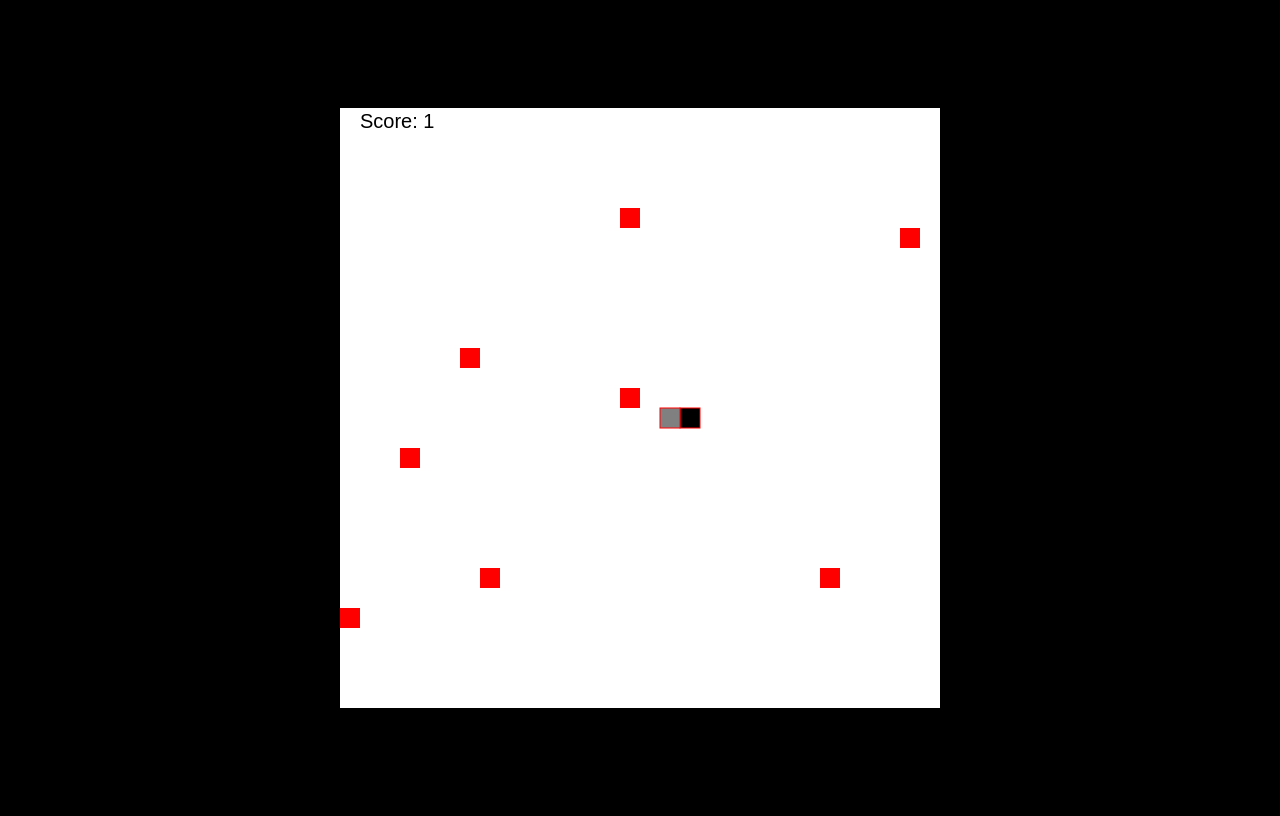
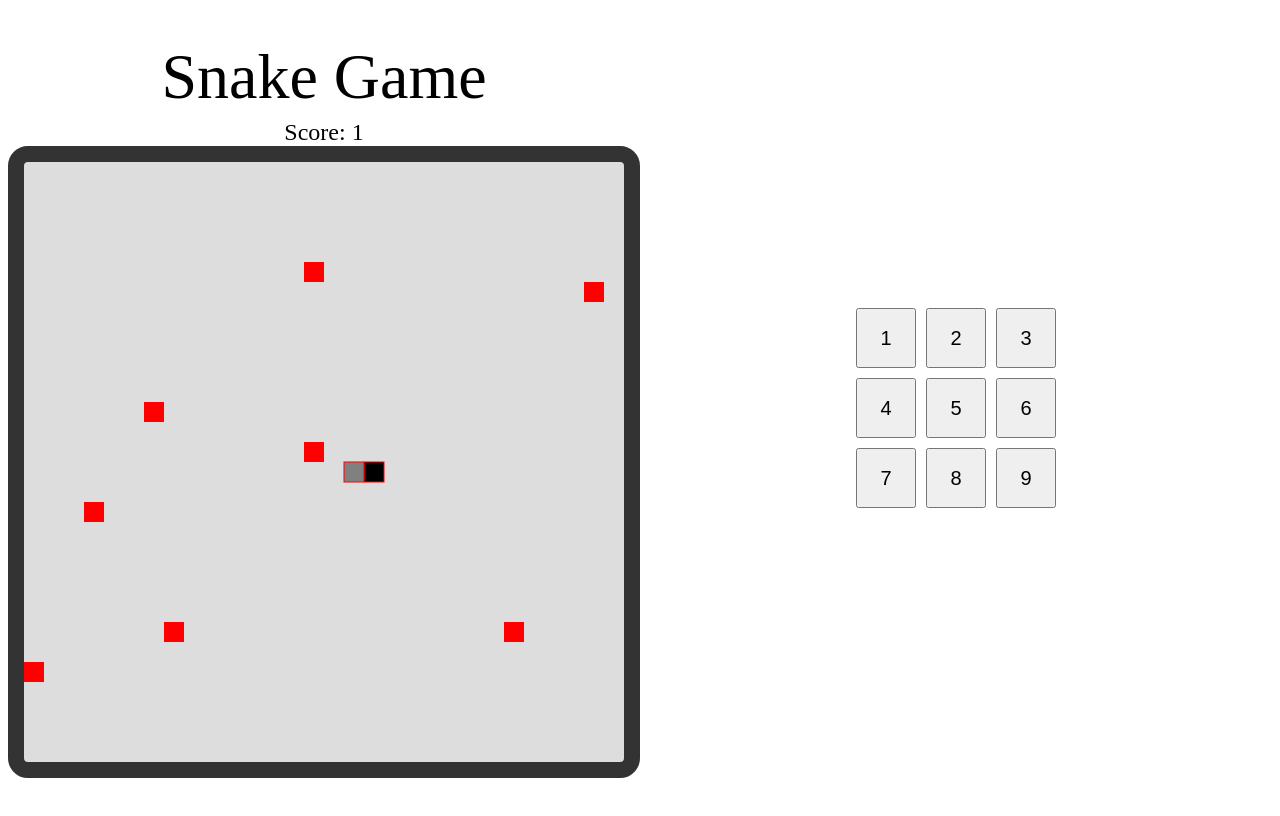
Before and after one commit to frye/snakes-demo, a plain HTML site: page index.html in a window 1280 px wide. Drawn offline with Linux system fonts and the light colour scheme.

Commit message:
Sample code with the changes during workshop

```diff
--- a/index.html
+++ b/index.html
@@ -5,7 +5,22 @@
     <link rel="stylesheet" type="text/css" href="style.css">
 </head>
 <body>
-    <canvas id="gameCanvas"></canvas>
+    <div id="gameContainer">
+        <div id="title">Snake Game</div>
+        <div id="score"></div>
+        <canvas id="gameCanvas"></canvas>
+    </div>
+    <div id="buttonGrid">
+        <button id="btn1" class="gridButton">1</button>
+        <button id="btn2" class="gridButton">2</button>
+        <button id="btn3" class="gridButton">3</button>
+        <button id="btn4" class="gridButton">4</button>
+        <button id="btn5" class="gridButton">5</button>
+        <button id="btn6" class="gridButton">6</button>
+        <button id="btn7" class="gridButton">7</button>
+        <button id="btn8" class="gridButton">8</button>
+        <button id="btn9" class="gridButton">9</button>
+    </div>
     <script src="script.js"></script>
 </body>
 </html>
--- a/script.js
+++ b/script.js
@@ -8,6 +8,7 @@ let candy = [];
 let numCandy = 8;
 let snake = [];
 let d = 'RIGHT';
+let topScores = JSON.parse(localStorage.getItem('topScores')) || [0, 0, 0];
 let gameSpeed = 150;
 canvas.width = canvasSize;
 canvas.height = canvasSize;
@@ -21,8 +22,23 @@ for (let i = 0; i < numCandy; i++) {
     });
 }
 
+document.addEventListener('keydown', direction);
 
-document.addEventListener('keydown', direction);
+document.getElementById('btn2').addEventListener('click', function() {
+  if ( d != 'DOWN') { d = 'UP' };
+});
+
+document.getElementById('btn4').addEventListener('click', function() {
+  if ( d != 'RIGHT' ) { d = 'LEFT' };
+});
+
+document.getElementById('btn6').addEventListener('click', function() {
+    if ( d != 'LEFT' ) { d = 'RIGHT' };
+});
+
+document.getElementById('btn8').addEventListener('click', function() {
+    if ( d != 'UP' ) { d = 'DOWN' };
+});
 
 function direction(event) {
     if (event.keyCode == 37 && d != 'RIGHT') {
@@ -62,8 +78,8 @@ function draw() {
 
     for (let i = 0; i < candy.length; i++) {
       if (snakeX == candy[i].x && snakeY == candy[i].y) {
+          ateCandy = true;
           score++;
-          ateCandy = true;
           candy.splice(i, 1); // remove the eaten candy item
           candy.push({ // add a new candy item
               x: Math.floor(Math.random() * canvasSize / box) * box,
@@ -75,6 +91,12 @@ function draw() {
 
     if (!ateCandy) {
         snake.pop();
+    } else {
+        if (score % 5 === 0 && gameSpeed > 25) { // check if 5 candies have been eaten and the gameSpeed is above a certain limit
+            clearInterval(game); // clear the existing interval
+            gameSpeed -= 25; // decrease the gameSpeed
+            game = setInterval(draw, gameSpeed); // start a new interval with the new gameSpeed
+        }
     }
 
     let newHead = {
@@ -82,15 +104,20 @@ function draw() {
         y: snakeY
     };
 
-    if (snakeX < 0 || snakeY < 0 || snakeX > canvasSize * box || snakeY > canvasSize * box || collision(newHead, snake)) {
-        clearInterval(game);
+ if (snakeX < 0 || snakeY < 0 || snakeX > canvasSize * box || snakeY > canvasSize * box || collision(newHead, snake)) {
+    clearInterval(game);
+    let minScoreIndex = topScores.indexOf(Math.min(...topScores));
+    if (score > topScores[minScoreIndex]) {
+        topScores[minScoreIndex] = score;
+        topScores.sort((a, b) => b - a);
     }
+    localStorage.setItem('topScores', JSON.stringify(topScores));
+    alert(`Game Over\nYour score: ${score}\nTop scores: ${topScores.join(', ')}`);
+}
 
     snake.unshift(newHead);
+    document.getElementById('score').innerText = 'Score: ' + score;
 
-    context.fillStyle = 'black';
-    context.font = '20px Arial';
-    context.fillText('Score: ' + score, box, box);
 }
 
 function collision(head, array) {
--- a/style.css
+++ b/style.css
@@ -3,9 +3,67 @@ body {
   justify-content: center;
   align-items: center;
   height: 100vh;
-  background-color: #000;
+  background-color: white;
 }
 
 #gameCanvas {
-  background-color: #fff;
+  background-color: #ddd; /* change the background color to a light gray */
+  border: 16px solid #333; /* add a border */
+  border-radius: 20px; /* round the corners */
 }
+
+#buttonGrid {
+  display: grid;
+  grid-template-columns: repeat(3, 1fr);
+  grid-gap: 10px;
+  justify-items: center;
+  align-items: center;
+  max-width: 90%; /* or the width of your gameCanvas */
+  margin: 0 auto; /* centers the grid */
+}
+
+.gridButton {
+  width: 60px;
+  height: 60px;
+  font-size: 20px;
+}
+
+#title {
+  font-size: 4em;
+  text-align: center;
+  margin: 5px;
+}
+
+#score {
+  font-size: 1.5em;
+  text-align: center;
+}
+
+#gameCanvas {
+  order: 1;
+}
+
+#buttonGrid {
+  order: 2;
+}
+
+@media (orientation: portrait) {
+  body {
+    flex-direction: column;
+  }
+}
+
+@media (orientation: landscape) {
+  body {
+    flex-direction: row;
+    justify-content: space-between;
+  }
+
+  #gameContainer {
+    order: 1;
+  }
+
+  #buttonGrid {
+    order: 2;
+  }
+}
```
